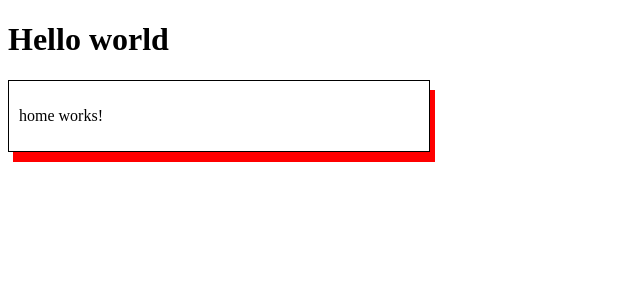
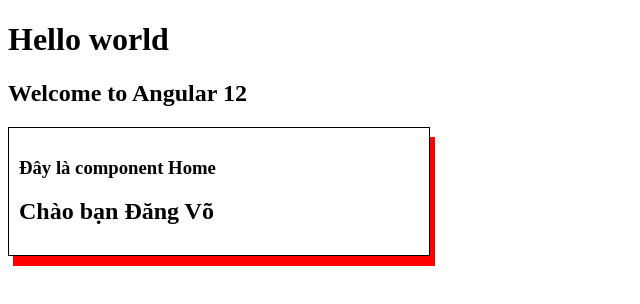
Before and after one commit to dangvth/Angular12, an Angular app: page / in a window 1280 px wide. Shown: the top 304 px of the page, without its empty margins (0-640 px from the left). Built offline with nearby package versions, Linux system fonts and the light colour scheme.

Commit message:
DataBindingValue

```diff
--- a/src/app/app.component.html
+++ b/src/app/app.component.html
@@ -1,2 +1,3 @@
 <h1>Hello world</h1>
+<h2>Welcome to Angular 12</h2>
 <app-home></app-home>
--- a/src/app/home/home.component.html
+++ b/src/app/home/home.component.html
@@ -1,3 +1,4 @@
 <div class="example">
-    <p>home works!</p>
+    <h3>Đây là component Home</h3>
+    <h2>Chào bạn {{ name }}</h2>
 </div>
--- a/src/app/home/home.component.ts
+++ b/src/app/home/home.component.ts
@@ -6,6 +6,7 @@
   styleUrls: ['./home.component.scss']
 })
 export class HomeComponent implements OnInit {
+  public name = 'Đăng Võ';
 
   constructor() { }
 
```
